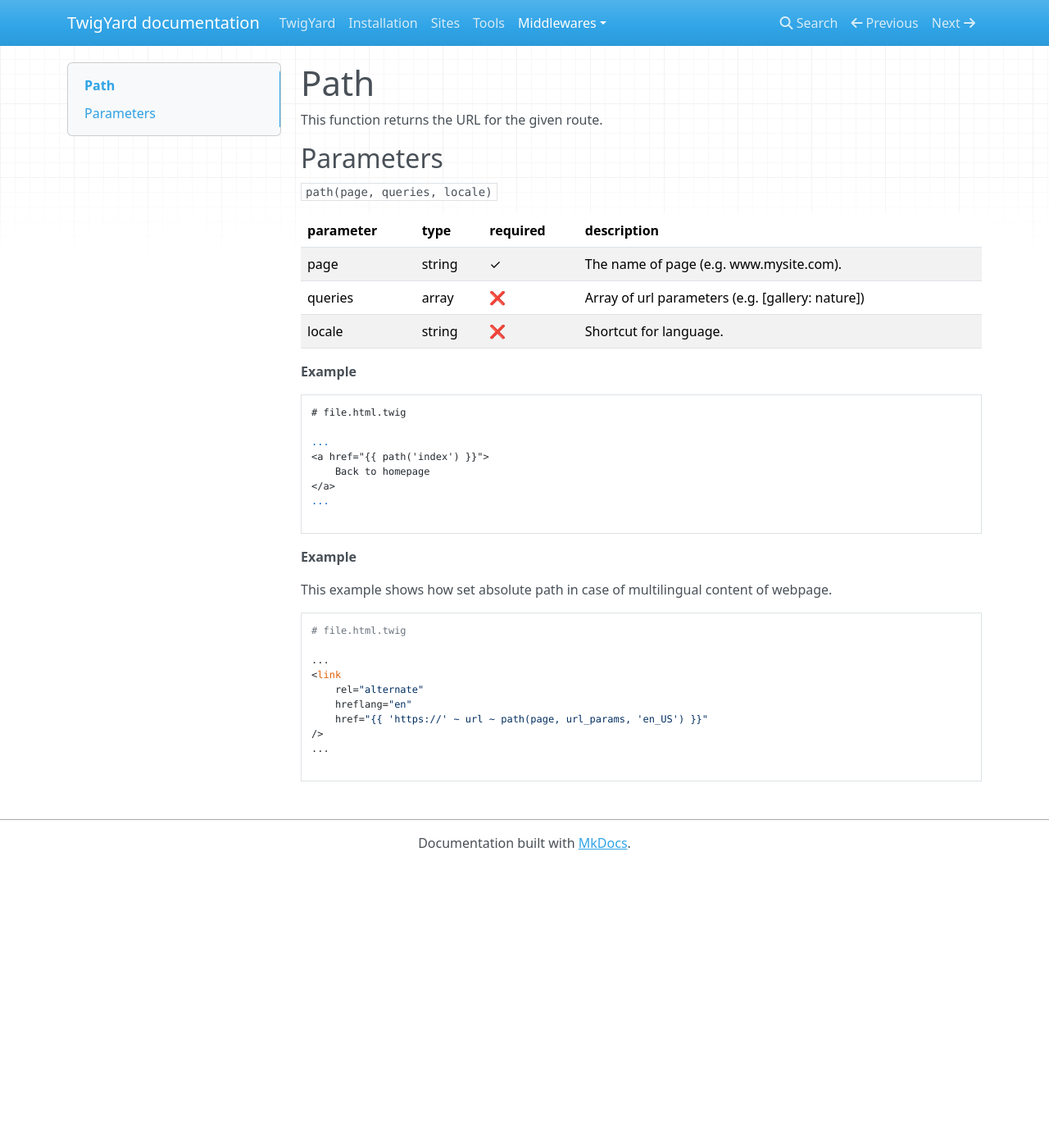
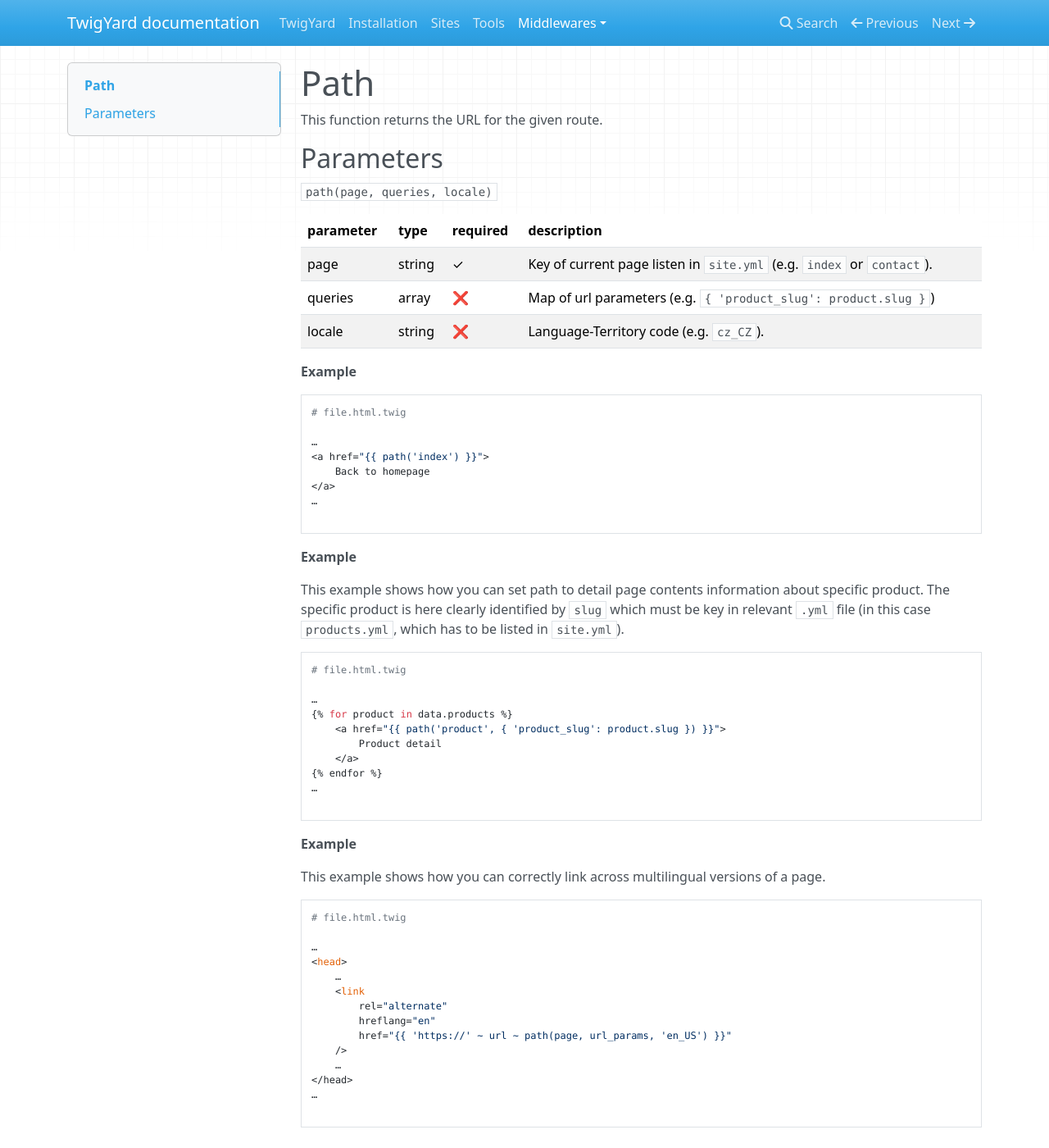
Before and after one commit to twigyard/twigyard, an MkDocs documentation site: the page built from docs/docs/middlewares/path.md, in a window 1280 px wide and 1400 px high. Shown: the whole window at 82% size. Built offline with MkDocs 1.6.1, drawn with Linux system fonts in a browser that asks for light colours; nearby versions of some CDN libraries.

Commit message:
fixup! fixup! Add documentation for function image, path and asset

````diff
--- a/docs/docs/middlewares/path.md
+++ b/docs/docs/middlewares/path.md
@@ -6,36 +6,59 @@ This function returns the URL for the given route.
 
 parameter        | type           | required | description
 -----------------|----------------|----------|------------
-page             | string         | ✓        | The name of page (e.g. www.mysite.com).
-queries          | array          | ❌        | Array of url parameters (e.g. [gallery: nature])
-locale           | string         | ❌        | Shortcut for language.
+page             | string         | ✓        | Key of current page listen in `site.yml` (e.g. `index` or `contact`).
+queries          | array          | ❌        | Map of url parameters (e.g. `{ 'product_slug': product.slug }`)
+locale           | string         | ❌        | Language-Territory code (e.g. `cz_CZ`).
 
 **Example**
 
 ```
 # file.html.twig
 
-...
+…
 <a href="{{ path('index') }}">
     Back to homepage
 </a>
-...
+…
 
 ```
 
 **Example**
 
-This example shows how set absolute path in case of multilingual content of webpage.
+This example shows how you can set path to detail page contents information about specific product.
+The specific product is here clearly identified by `slug` which must be key in relevant `.yml` file
+(in this case `products.yml`, which has to be listed in `site.yml`).
 
 ```
 # file.html.twig
 
-...
-<link
-    rel="alternate"
-    hreflang="en"
-    href="{{ 'https://' ~ url ~ path(page, url_params, 'en_US') }}"
-/>
-...
+…
+{% for product in data.products %}
+    <a href="{{ path('product', { 'product_slug': product.slug }) }}">
+        Product detail
+    </a>
+{% endfor %}
+…
 
 ```
+
+**Example**
+
+This example shows how you can correctly link across multilingual versions of a page.
+
+```
+# file.html.twig
+
+…
+<head>
+    …
+    <link
+        rel="alternate"
+        hreflang="en"
+        href="{{ 'https://' ~ url ~ path(page, url_params, 'en_US') }}"
+    />
+    …
+</head>
+…
+
+```
````
Also changed, not shown: docs/docs/middlewares/asset.md (+2 -2 lines), docs/docs/middlewares/image.md (+20 -4 lines).
